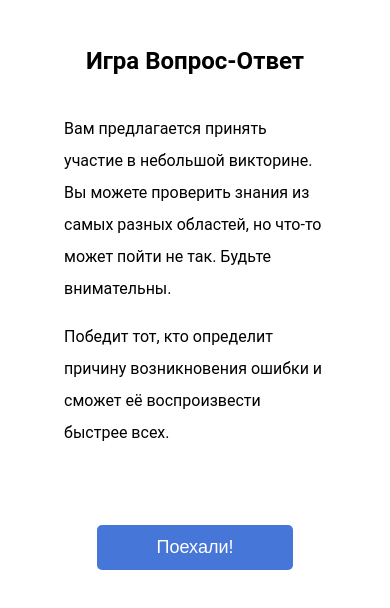
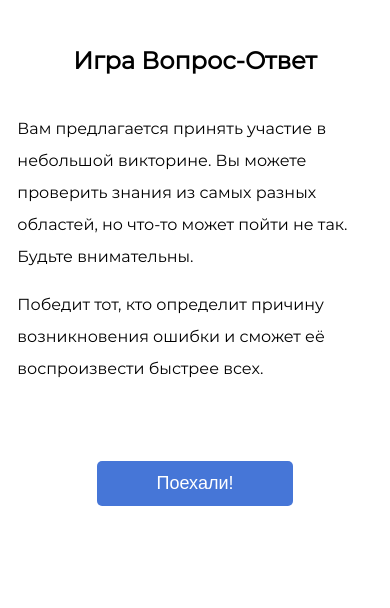
Before and after one commit to PavelPopovIPS/asker, a plain HTML site: page index.html in a window 390 px wide. Drawn offline with Linux system fonts and the light colour scheme.

Commit message:
Добавил кастомный шрифт

```diff
--- a/css/style.css
+++ b/css/style.css
@@ -1,5 +1,10 @@
+@font-face {
+    font-family: "Montserrat1";
+    src: url(../font/fnt.ttf) format("truetype");
+}
+
 body {
-    font-family: Montserrat, "Sans Serif", Ubuntu, "Droid Sans", Roboto;
+    font-family: Montserrat1;
     display: flex;
     align-items: center;
     flex-direction: column;
@@ -65,3 +70,18 @@ button {
     padding: 30px 50px;
     border-radius: 5px;
 }
+
+@media screen and (max-width : 600px) {
+    h2 {
+        /* width: 98%; */
+    }
+
+    .description {
+        width: 95%;
+        max-width: 920px;
+    }
+
+    .inputWrapper {
+        width: 95%;
+    }
+}
--- a/index.html
+++ b/index.html
@@ -2,6 +2,7 @@
 
 <head>
     <meta charset="utf-8">
+    <meta name="viewport" content="width=device-width, user-scalable=no">
     <link rel="stylesheet" href="./css/style.css">
 </head>
 
```
Also changed, not shown: font/fnt.ttf (added).
